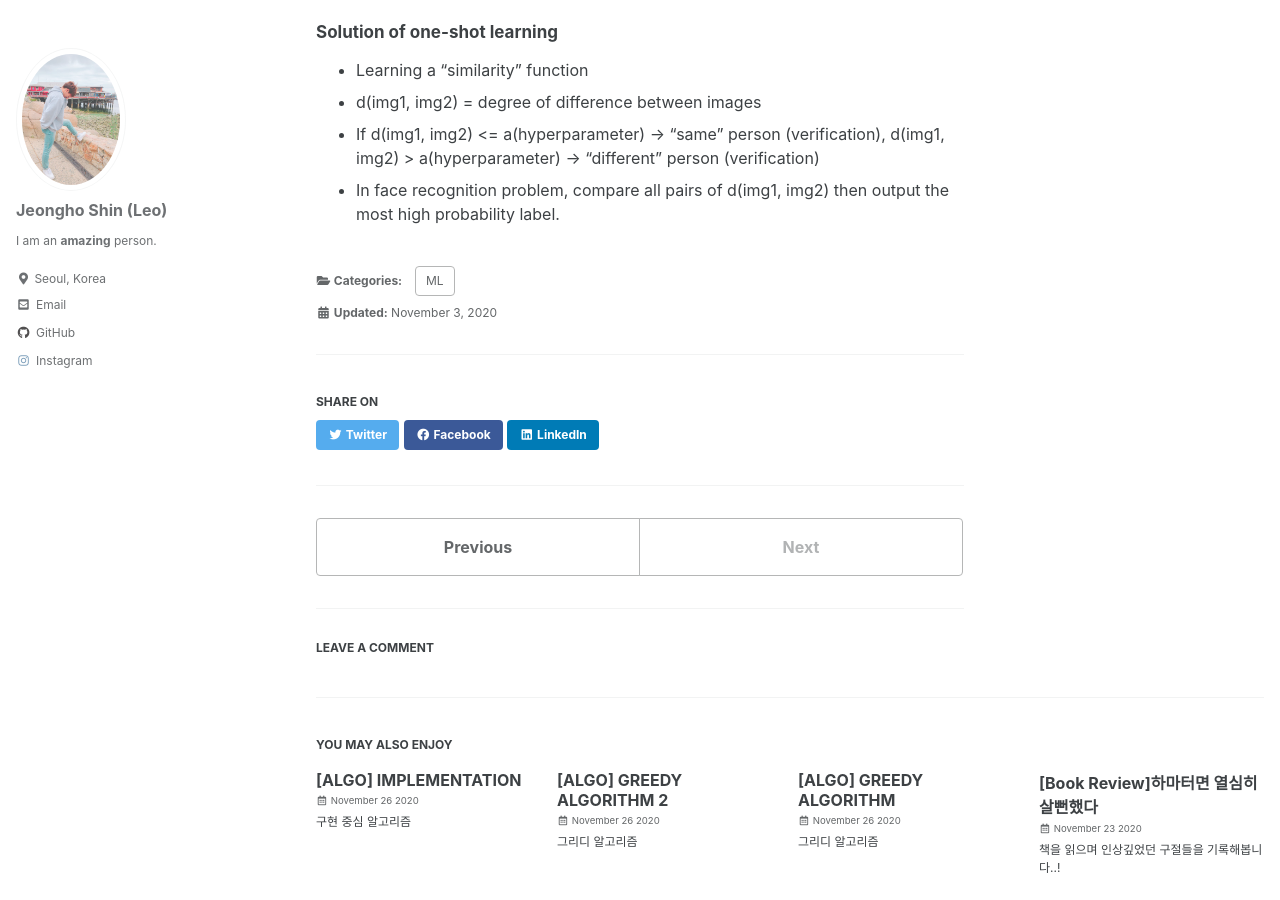
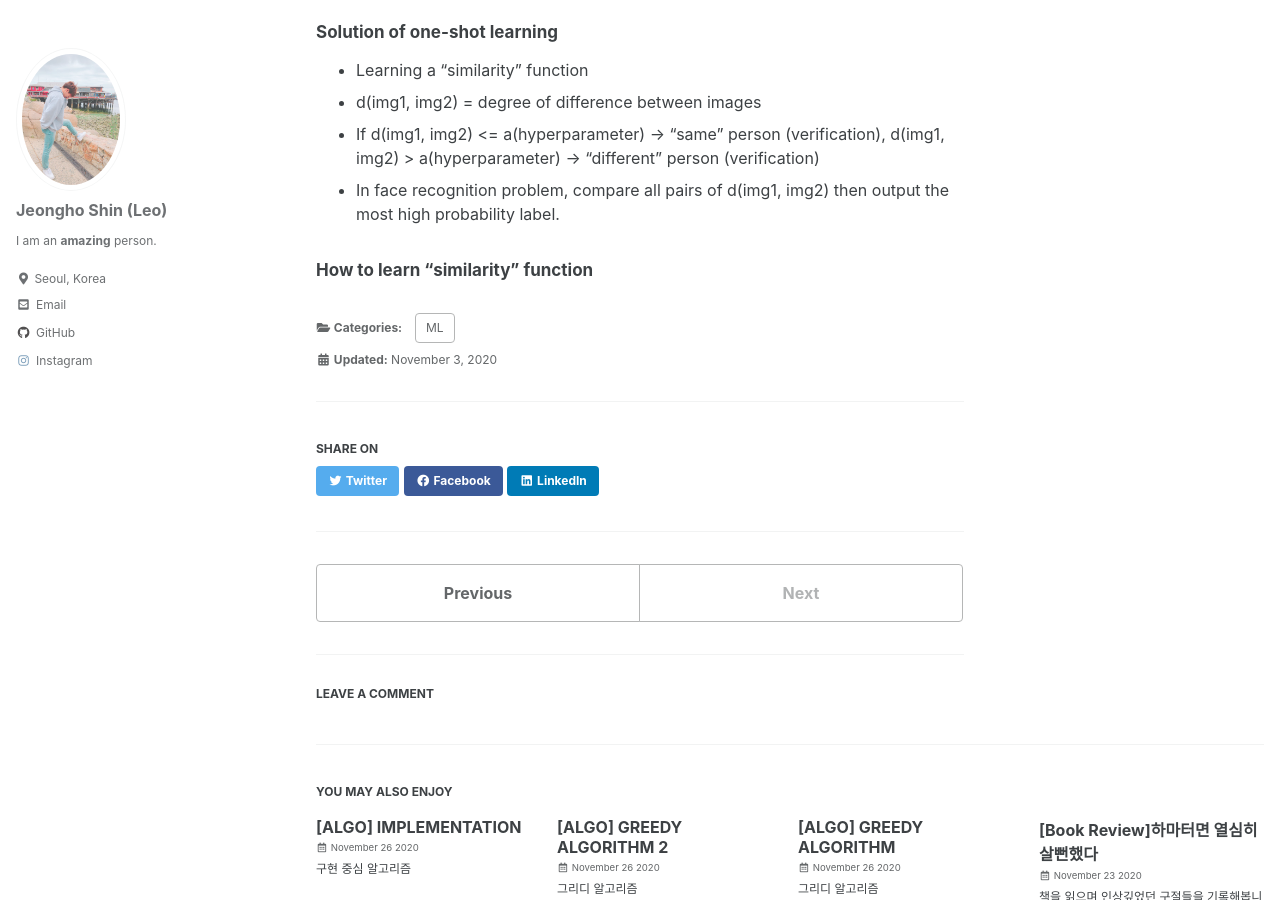
Before and after one commit to mlleo/mlleo.github.io, a Jekyll site: the page built from _posts/2020-11-29-day25.md, in a window 1280 px wide and 900 px high, scrolled down 707 px. Built offline with Jekyll 4.4.1, drawn with Linux system fonts in a browser that asks for light colours; cached includes are drawn as plain includes; comment, search, counter and statistics services are not loaded.

Commit message:
Update 2020-11-29-day25.md

```diff
--- a/_posts/2020-11-29-day25.md
+++ b/_posts/2020-11-29-day25.md
@@ -31,3 +31,5 @@ use_math: true # MathJax On
 - d(img1, img2) = degree of difference between images
 - If d(img1, img2) <= a(hyperparameter) -> "same" person (verification), d(img1, img2) > a(hyperparameter) -> "different" person (verification)
 - In face recognition problem, compare all pairs of d(img1, img2) then output the most high probability label.
+
+#### How to learn "similarity" function
```
